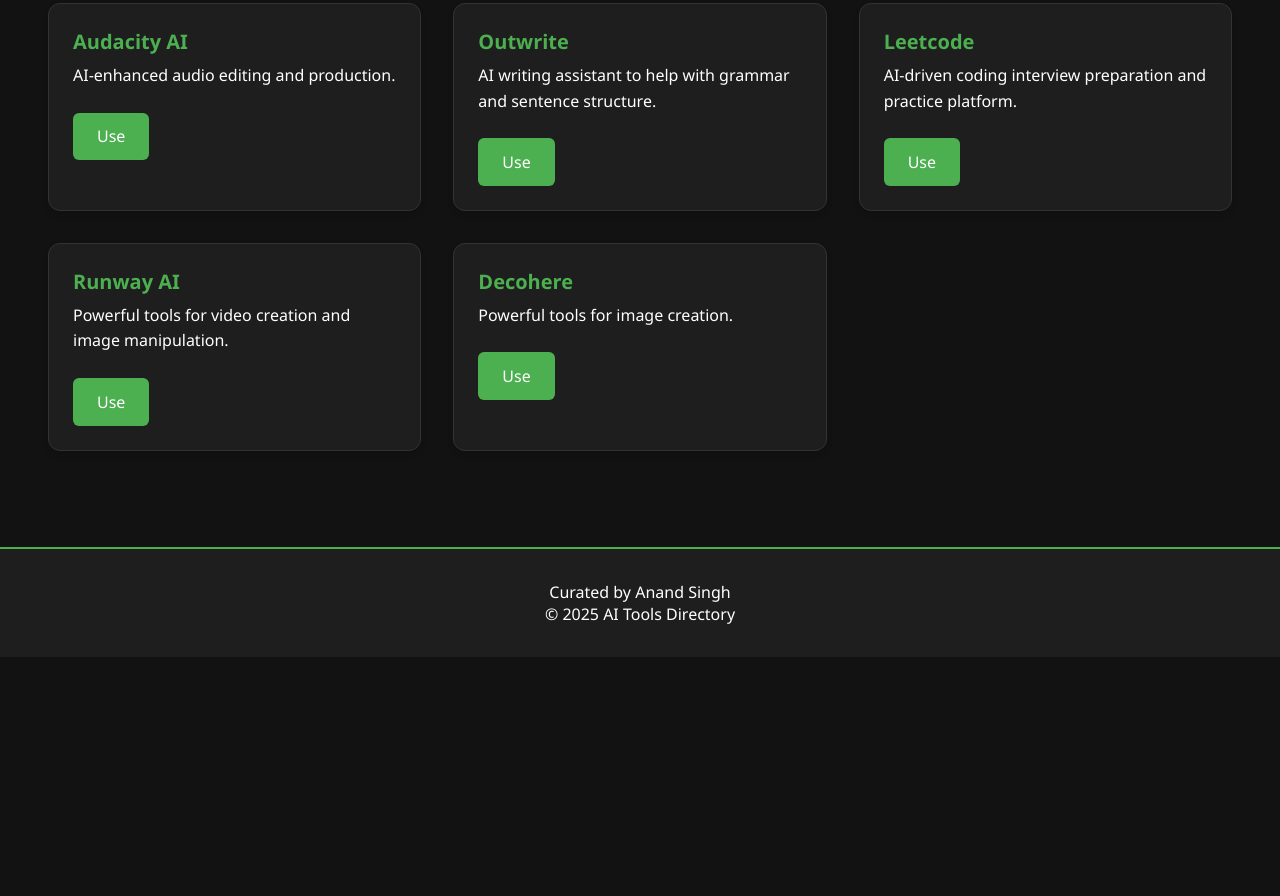
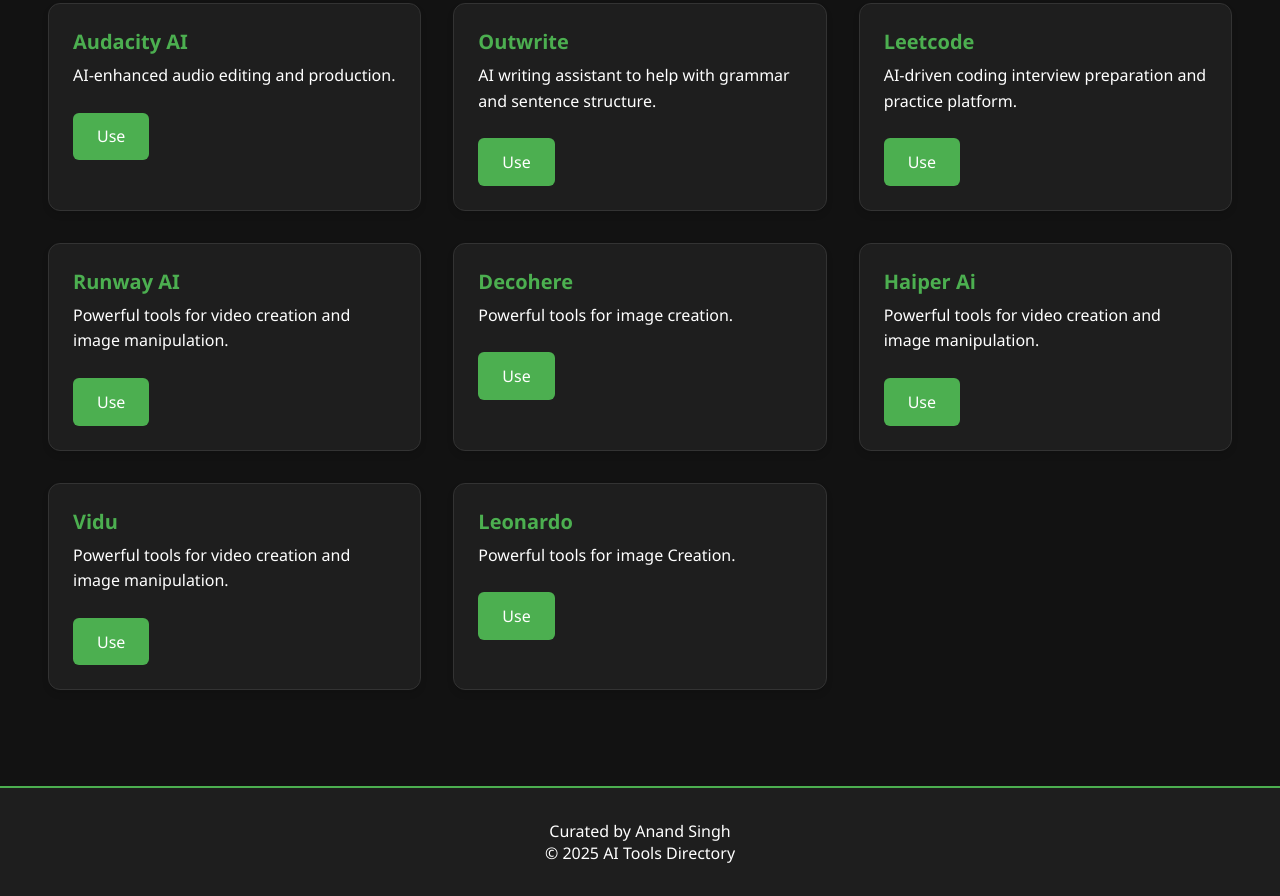
Before and after one commit to AnandSinghKR/AI-Tools-Directory, a plain HTML site: page index.html in a window 1280 px wide. Shown: the part 2701-3597 px from the top of the page. Before the commit the page ends 3358 px from the top, so only its background shows below. Drawn offline with nearby package versions, Linux system fonts and the light colour scheme.

Commit message:
Update index.html

```diff
--- a/index.html
+++ b/index.html
@@ -249,7 +249,7 @@
             <div class="tool-card" data-aos="fade-up" data-category="text">
                 <h3>Pika AI</h3>
                 <p>Generative AI tool for automatic content creation.</p>
-                <a href="https://www.pika.ai" class="tool-btn">Use</a>
+                <a href="https://pika.art/" class="tool-btn">Use</a>
             </div>
 
             <!-- AI Tool 11 -->
@@ -404,6 +404,25 @@
                 <p>Powerful tools for image creation.</p>
                 <a href="https://www.decohere.ai/home" class="tool-btn">Use</a>
             </div>
+
+            <!-- AI Tool 33 -->
+            <div class="tool-card" data-aos="fade-up" data-category="image">
+                <h3>Haiper Ai</h3>
+                <p>Powerful tools for video creation and image manipulation.</p>
+                <a href="https://haiper.ai/home" class="tool-btn">Use</a>
+            </div>
+             <!-- AI Tool 34 -->
+            <div class="tool-card" data-aos="fade-up" data-category="image">
+                <h3>Vidu</h3>
+                <p>Powerful tools for video creation and image manipulation.</p>
+                <a href="https://www.vidu.com/" class="tool-btn">Use</a>
+            </div>
+             <!-- AI Tool 35 -->
+            <div class="tool-card" data-aos="fade-up" data-category="image">
+                <h3>Leonardo</h3>
+                <p>Powerful tools for image Creation.</p>
+                <a href="https://leonardo.ai/" class="tool-btn">Use</a>
+            </div>
         </div>
     </main>
 
```
